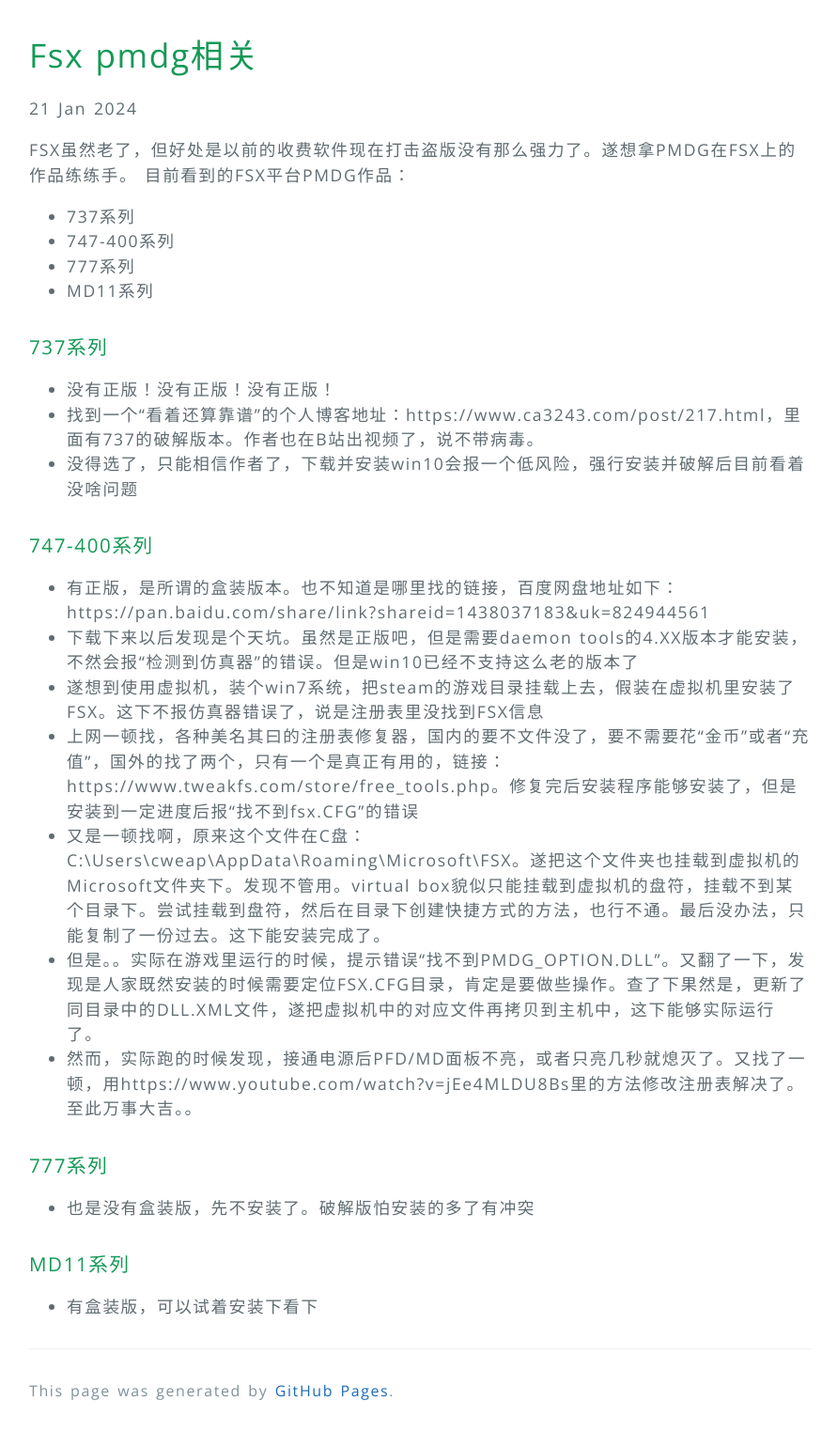
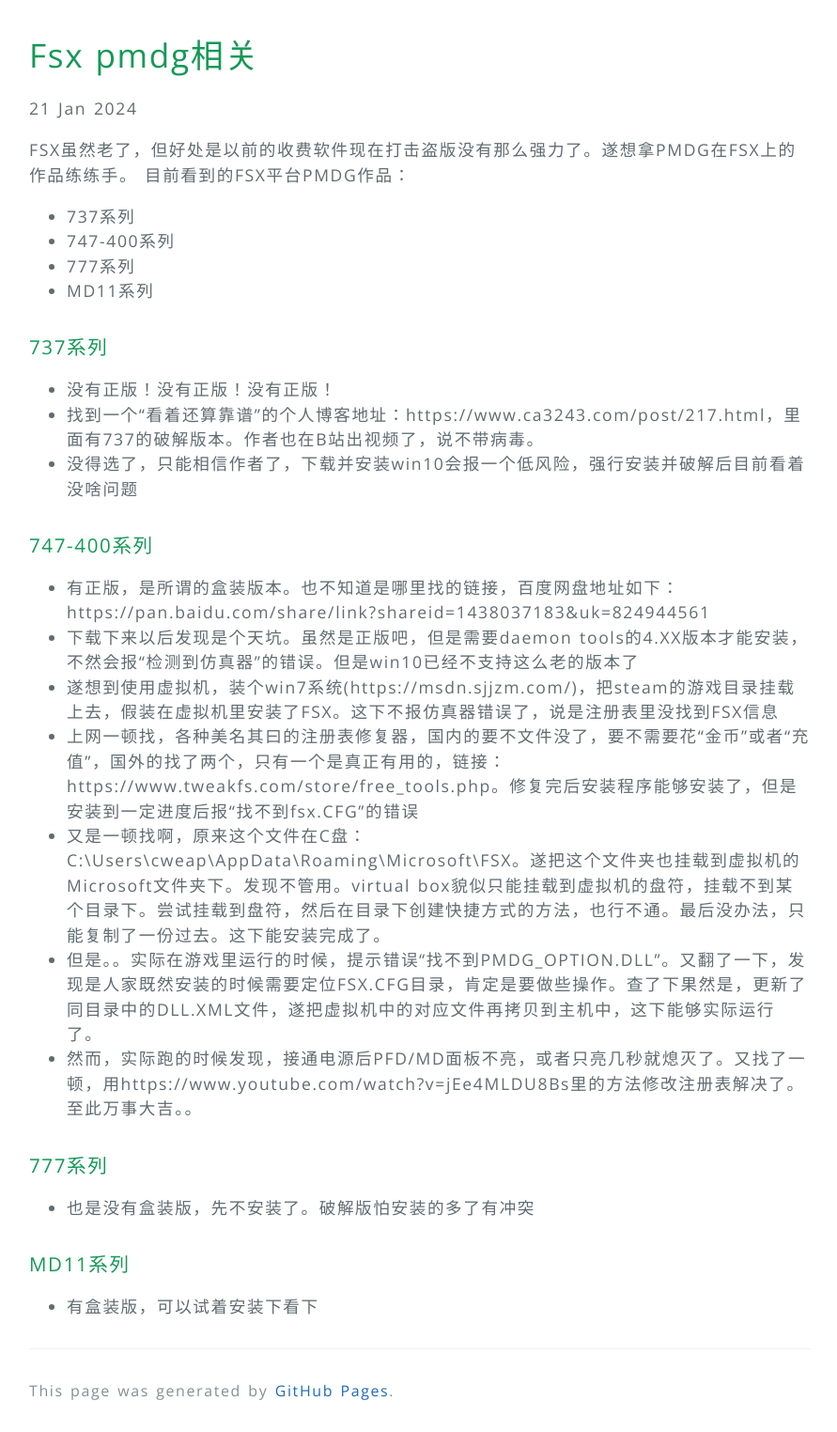
Before and after one commit to cactiiii/cactiiii.github.io, a Jekyll site: the page built from _posts/2024-01-21-FSX pmdg相关.md, in a window 1280 px wide. Shown: the whole page at 94% size, without its empty margins (193-1084 px from the left). Built offline with Jekyll 4.4.1, drawn with Linux system fonts in a browser that asks for light colours; some of the changed lines change nothing that is shown.

Commit message:
Update 2024-01-21-FSX pmdg相关.md

```diff
--- a/_posts/2024-01-21-FSX pmdg相关.md
+++ b/_posts/2024-01-21-FSX pmdg相关.md
@@ -18,7 +18,7 @@
 ### 747-400系列
 * 有正版，是所谓的盒装版本。也不知道是哪里找的链接，百度网盘地址如下：https://pan.baidu.com/share/link?shareid=1438037183&uk=824944561
 * 下载下来以后发现是个天坑。虽然是正版吧，但是需要daemon tools的4.XX版本才能安装，不然会报“检测到仿真器”的错误。但是win10已经不支持这么老的版本了
-* 遂想到使用虚拟机，装个win7系统，把steam的游戏目录挂载上去，假装在虚拟机里安装了FSX。这下不报仿真器错误了，说是注册表里没找到FSX信息
+* 遂想到使用虚拟机，装个win7系统(https://msdn.sjjzm.com/)，把steam的游戏目录挂载上去，假装在虚拟机里安装了FSX。这下不报仿真器错误了，说是注册表里没找到FSX信息
 * 上网一顿找，各种美名其曰的注册表修复器，国内的要不文件没了，要不需要花“金币”或者“充值”，国外的找了两个，只有一个是真正有用的，链接：https://www.tweakfs.com/store/free_tools.php。修复完后安装程序能够安装了，但是安装到一定进度后报“找不到fsx.CFG”的错误
 * 又是一顿找啊，原来这个文件在C盘：C:\Users\cweap\AppData\Roaming\Microsoft\FSX。遂把这个文件夹也挂载到虚拟机的Microsoft文件夹下。发现不管用。virtual box貌似只能挂载到虚拟机的盘符，挂载不到某个目录下。尝试挂载到盘符，然后在目录下创建快捷方式的方法，也行不通。最后没办法，只能复制了一份过去。这下能安装完成了。
 * 但是。。实际在游戏里运行的时候，提示错误“找不到PMDG_OPTION.DLL”。又翻了一下，发现是人家既然安装的时候需要定位FSX.CFG目录，肯定是要做些操作。查了下果然是，更新了同目录中的DLL.XML文件，遂把虚拟机中的对应文件再拷贝到主机中，这下能够实际运行了。
```
